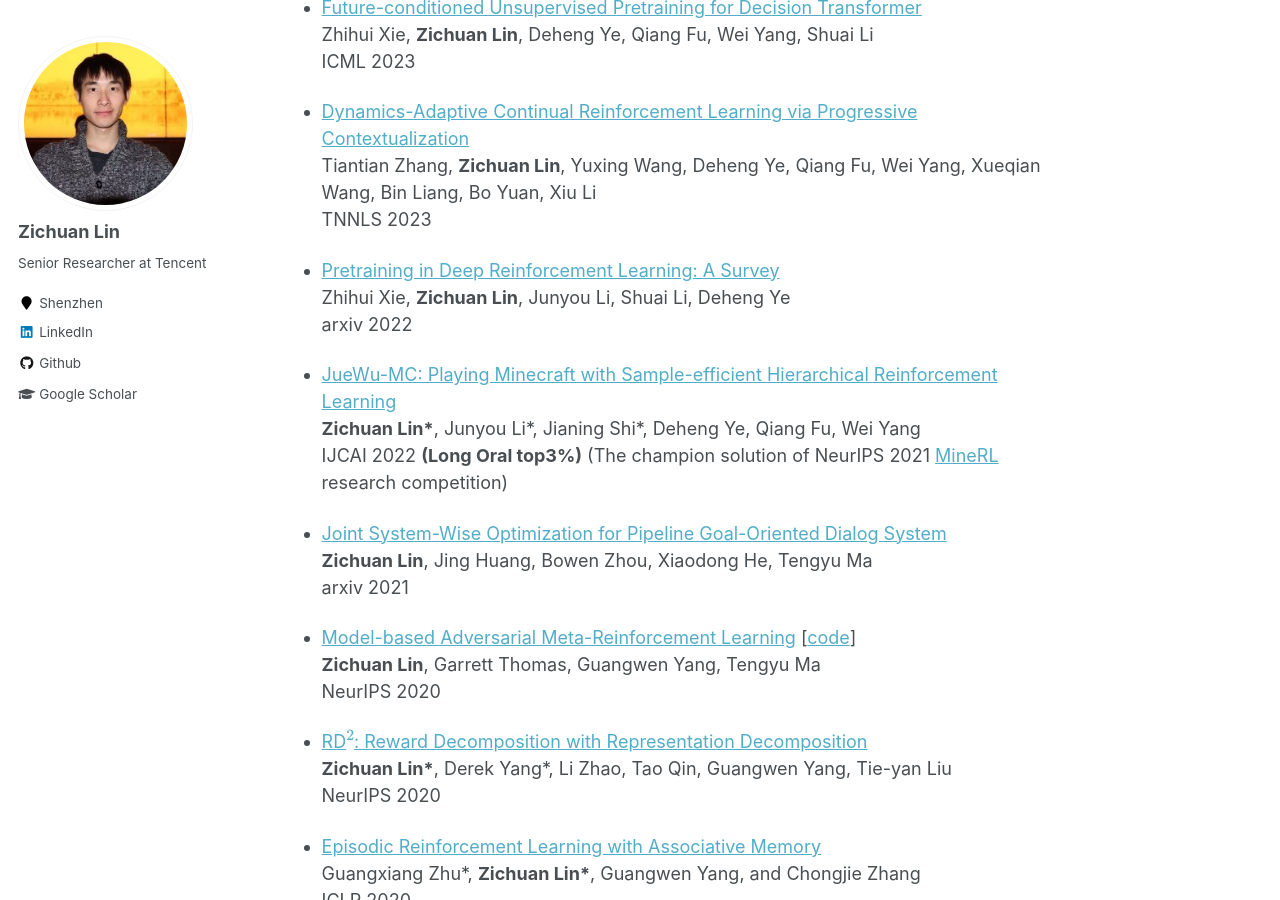
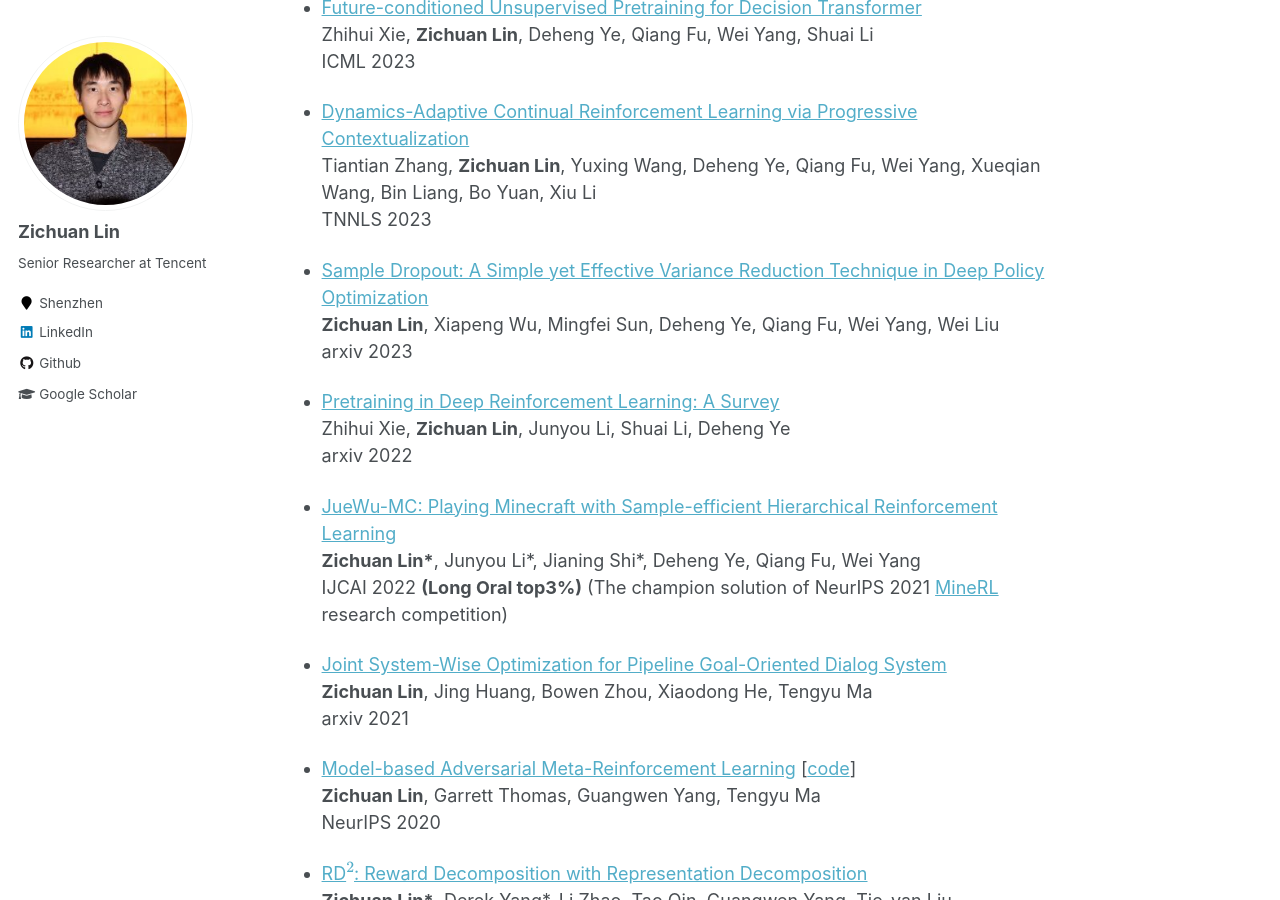
Before and after one commit to LinZichuan/linzichuan.github.io, a Jekyll site: the page built from _pages/about.md, in a window 1280 px wide and 900 px high, scrolled down 1080 px. Built offline with Jekyll 4.4.1, drawn with Linux system fonts in a browser that asks for light colours; formulas are drawn with MathJax 3.

Commit message:
Update about.md

```diff
--- a/_pages/about.md
+++ b/_pages/about.md
@@ -47,6 +47,10 @@ ICML 2023
 - [Dynamics-Adaptive Continual Reinforcement Learning via Progressive Contextualization](https://arxiv.org/abs/2209.00347) <br>
 Tiantian Zhang, **Zichuan Lin**, Yuxing Wang, Deheng Ye, Qiang Fu, Wei Yang, Xueqian Wang, Bin Liang, Bo Yuan, Xiu Li <br>
 TNNLS 2023
+
+- [Sample Dropout: A Simple yet Effective Variance Reduction Technique in Deep Policy Optimization](https://arxiv.org/abs/2302.02299) <br>
+**Zichuan Lin**, Xiapeng Wu, Mingfei Sun, Deheng Ye, Qiang Fu, Wei Yang, Wei Liu <br>
+arxiv 2023
 
 - [Pretraining in Deep Reinforcement Learning: A Survey](https://arxiv.org/abs/2211.03959) <br>
 Zhihui Xie, **Zichuan Lin**, Junyou Li, Shuai Li, Deheng Ye <br>
```
